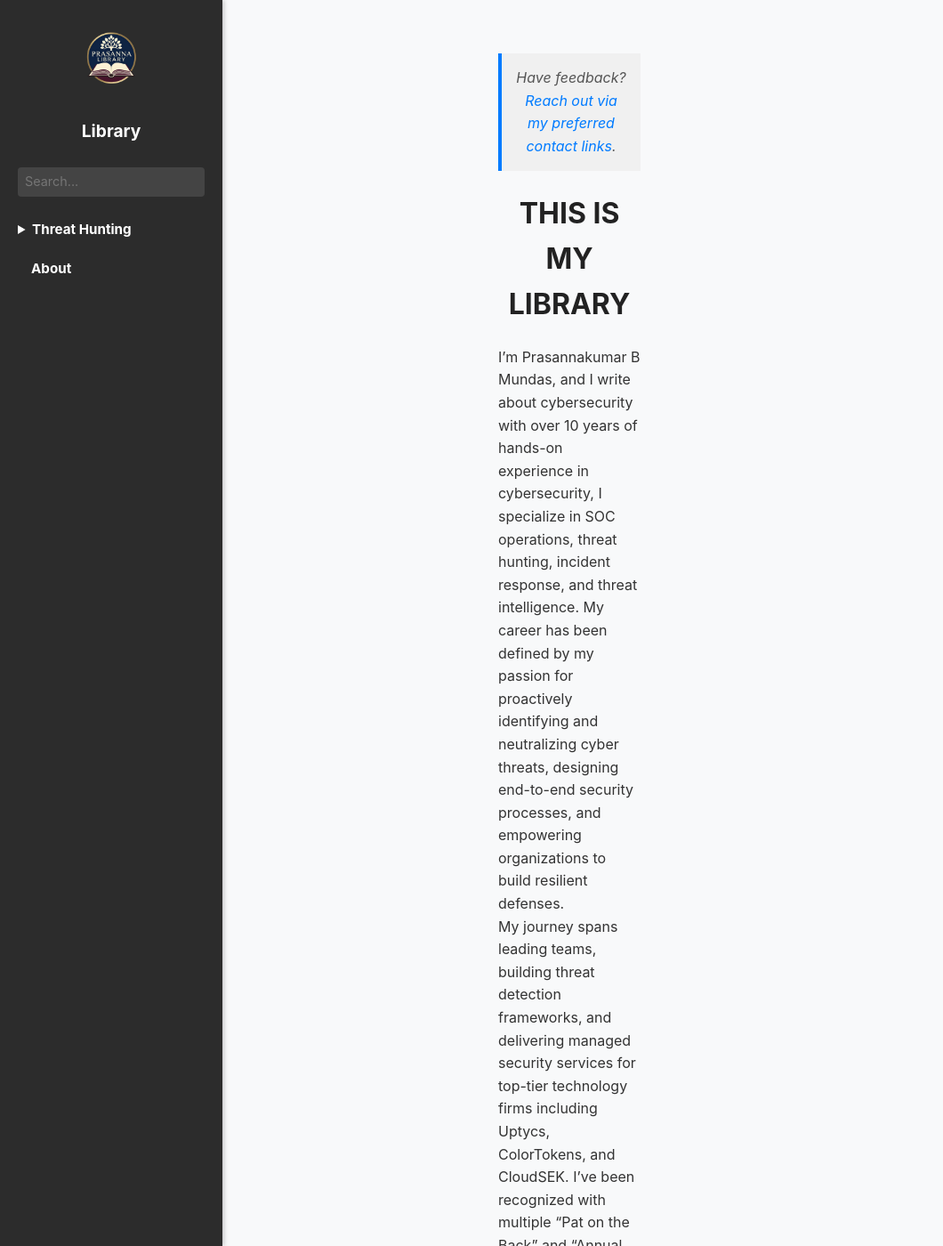
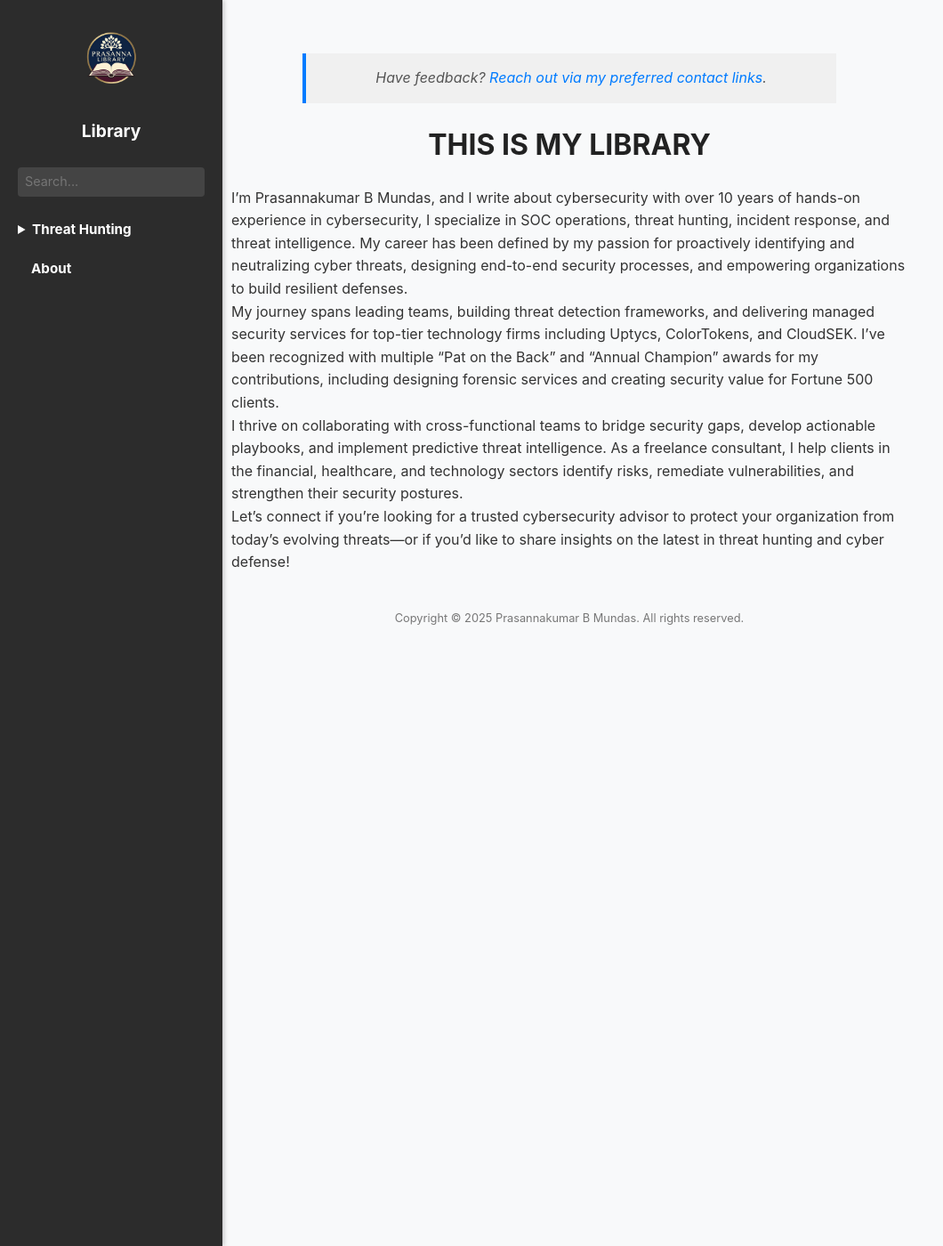
Before and after one commit to pbmundas/library, a Jekyll site: the page built from index.md, in a window 1280 px wide and 1400 px high. Shown: the whole window at 89% size, without its empty margins (0-1060 px from the left). Built offline with Jekyll 4.4.1, drawn with Linux system fonts in a browser that asks for light colours.

Commit message:
Update style.css

```diff
--- a/assets/css/style.css
+++ b/assets/css/style.css
@@ -96,7 +96,7 @@ body {
 main {
   margin-left: 270px; /* Offset for sidebar */
   padding: 40px 20px;
-  max-width: 200px; /* Readable width, centered */
+  max-width: 800px; /* Readable width, centered */
   margin-right: auto; /* Center the content */
   margin-left: auto; /* Center the content */
   width: 100%; /* Ensure full width calculation */
```
